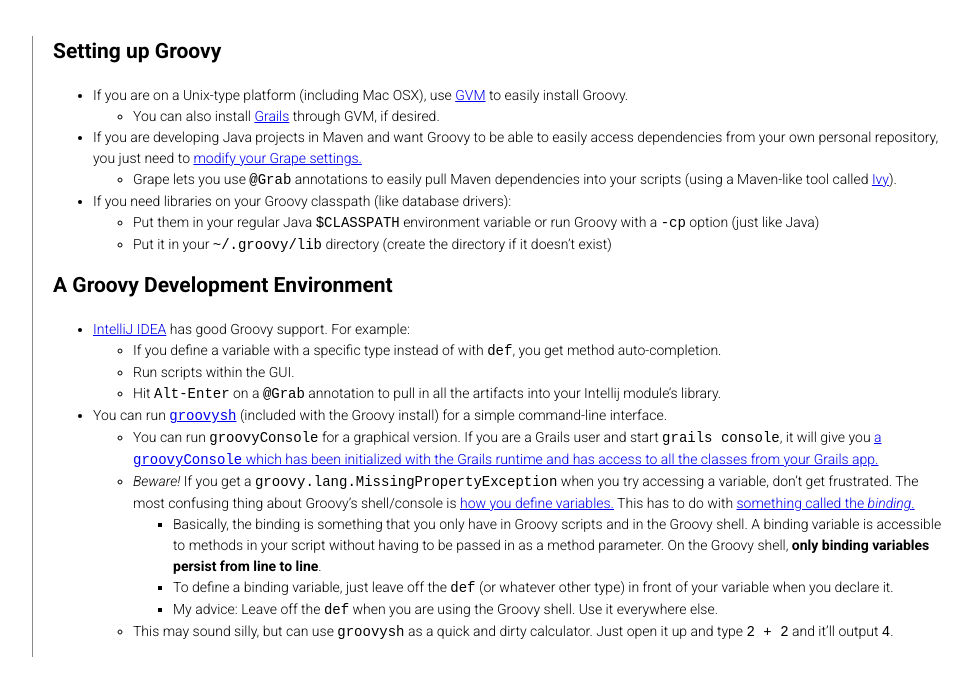
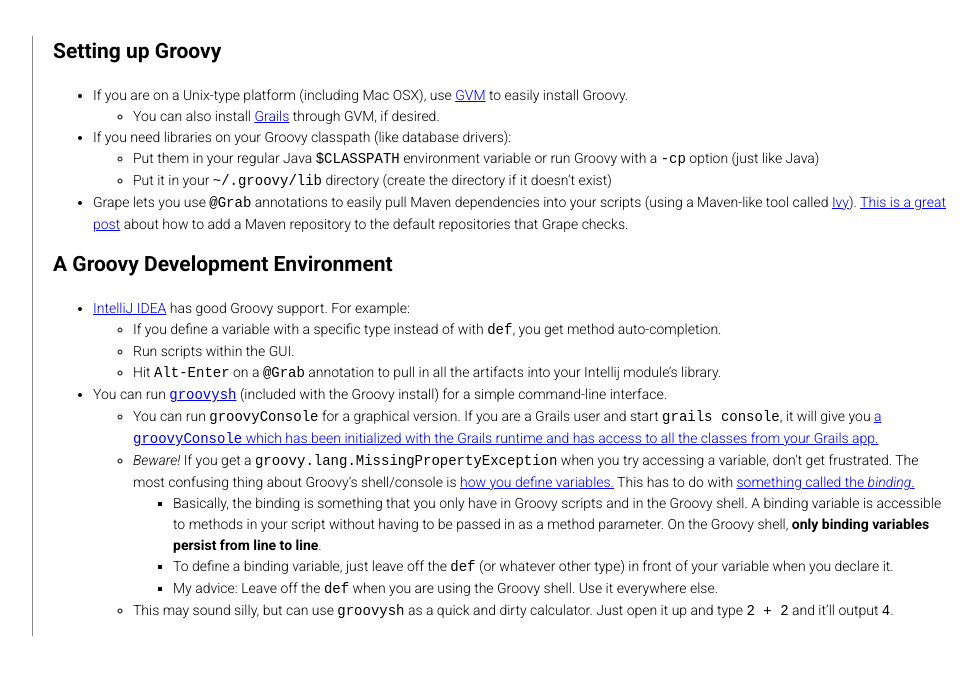
Before and after one commit to jesseplymale/jesseplymale.github.io, a Jekyll site: the page built from groovy/gettingStarted.markdown, in a window 1280 px wide. Shown: the top 696 px of the page, without its empty margins (218-1194 px from the left). Built offline with Jekyll 4.4.1, drawn with Linux system fonts in a browser that asks for light colours; Markdown is read by kramdown in place of the engine named in the settings.

```diff
--- a/groovy/gettingStarted.markdown
+++ b/groovy/gettingStarted.markdown
@@ -8,12 +8,12 @@
 *   If you are on a Unix-type platform (including Mac OSX), use [GVM](http://gvmtool.net/) to easily install Groovy.
     *   You can also install [Grails](http://grails.org/) through GVM, if desired.
 
-*   If you are developing Java projects in Maven and want Groovy to be able to easily access dependencies from your own personal repository, you just need to [modify your Grape settings.](http://groovy.codehaus.org/Grape)
-    *   Grape lets you use `@Grab` annotations to easily pull Maven dependencies into your scripts (using a Maven-like tool called [Ivy](http://ant.apache.org/ivy/)).
-
 *   If you need libraries on your Groovy classpath (like database drivers):
     *   Put them in your regular Java `$CLASSPATH` environment variable or run Groovy with a `-cp` option (just like Java)
     *   Put it in your `~/.groovy/lib` directory (create the directory if it doesn't exist)
+
+*   Grape lets you use `@Grab` annotations to easily pull Maven dependencies into your scripts (using a Maven-like tool called [Ivy](http://ant.apache.org/ivy/)). [This is a great post](http://ingorichter.blogspot.com/2012/05/grape-adding-repo-to-ivy-configuration.html) about how to add a Maven repository to the default repositories that Grape checks.
+
 
 ## A Groovy Development Environment
 
```
